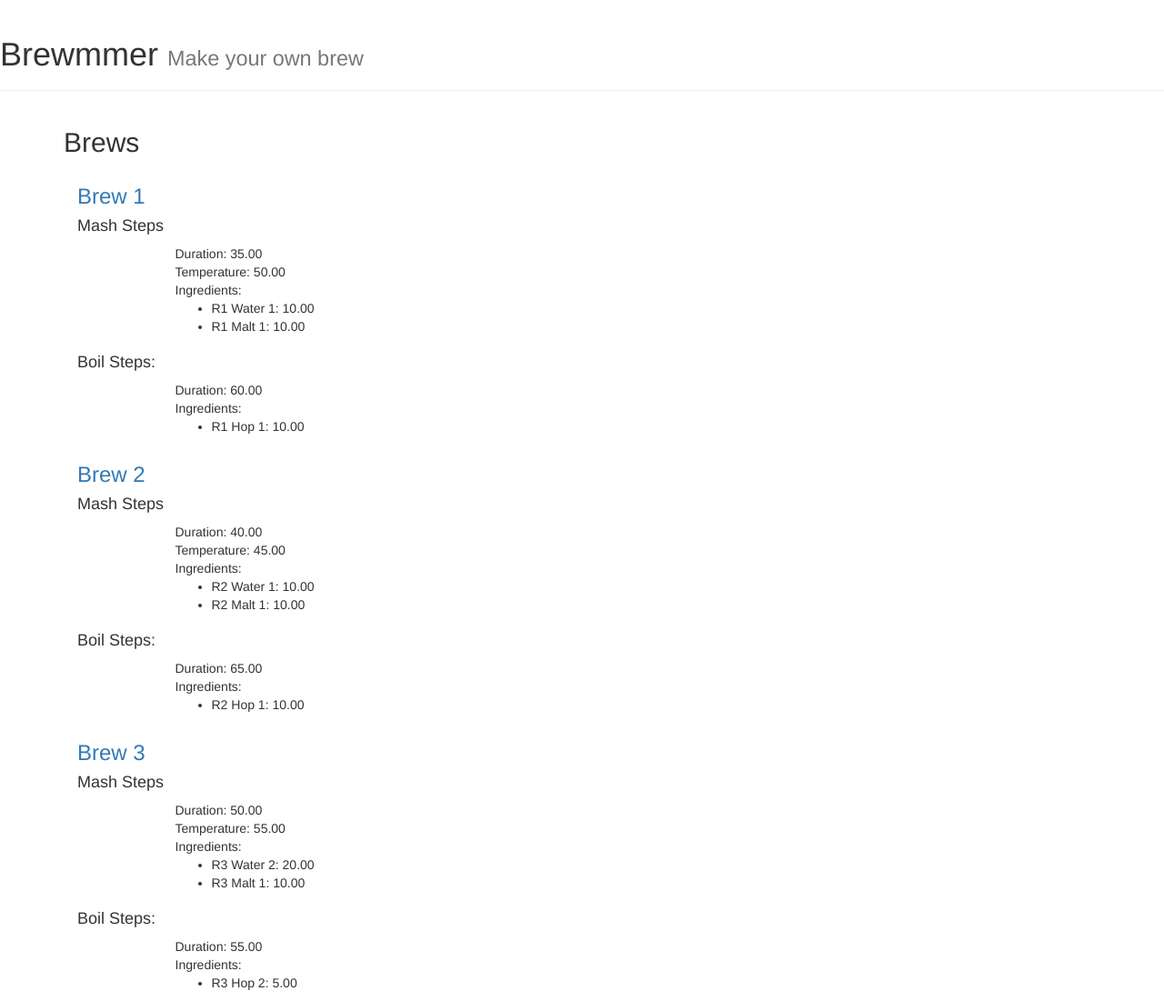
After one commit to brewm/brewmmer-django, a Django app: page /brew/list/ in a window 1280 px wide. The commit adds this page. Shown: the whole page at 91% size. Run offline with Django 3.2, Linux system fonts and the light colour scheme; data comes from the database, SQL or seed files in the repository; some libraries are stand-ins or nearby versions.

Commit message:
basic rendering for list and details of brews

```diff
--- a/brewmmer/brew/models.py
+++ b/brewmmer/brew/models.py
@@ -12,57 +12,33 @@ class Brew(models.Model):
     name = models.CharField(max_length=200)
     recipe = models.ForeignKey(Recipe, on_delete=models.CASCADE)
     @property
-    def mash_step(self):
+    def mash_steps(self):
         return MashStep.objects.filter(brew=self)
     @property
-    def boil_step(self):
+    def boil_steps(self):
         return BoilStep.objects.filter(brew=self)
 
 class MashStep(models.Model):
     brew = models.ForeignKey(Brew, on_delete=models.CASCADE)
-    recipe = models.ForeignKey(Recipe, on_delete=models.CASCADE)
+    duration = models.DecimalField(max_digits=5, decimal_places=2)
     temperature = models.DecimalField(max_digits=5, decimal_places=2)
-    duration = models.DecimalField(max_digits=5, decimal_places=2)
     @property
-    def water(self):
-        return WaterIngredient.objects.filter(brew=self)
-    @property
-    def malt(self):
-        return MaltIngredient.objects.filter(brew=self)
+    def ingredients(self):
+        return MashIngredient.objects.filter(mash_step=self)
 
-class WaterIngredient(models.Model):
+class MashIngredient(models.Model):
     mash_step = models.ForeignKey(MashStep, on_delete=models.CASCADE)
-    recipe = models.ForeignKey(Recipe, on_delete=models.CASCADE)
-    water = ChainedForeignKey(
-        Water,
-        chained_field="recipe",
-        chained_model_field="recipe",
-        show_all=False,
-        auto_choose=True
-    )
-    water_volume = models.DecimalField(max_digits=5, decimal_places=2)
-
-class MaltIngredient(models.Model):
-    mash_step = models.ForeignKey(MashStep, on_delete=models.CASCADE)
-    recipe = models.ForeignKey(Recipe, on_delete=models.CASCADE)
-    Malt = ChainedForeignKey(
-        Malt,
-        chained_field="recipe",
-        chained_model_field="recipe",
-        show_all=False,
-        auto_choose=True
-    )
-    malt_weight = models.DecimalField(max_digits=5, decimal_places=2)
+    name =  models.CharField(max_length=200)
+    amount = models.DecimalField(max_digits=5, decimal_places=2)
 
 class BoilStep(models.Model):
     brew = models.ForeignKey(Brew, on_delete=models.CASCADE)
-    recipe = models.ForeignKey(Recipe, on_delete=models.CASCADE)
-    hop = ChainedForeignKey(
-        Hop,
-        chained_field="recipe",
-        chained_model_field="recipe",
-        show_all=False,
-        auto_choose=True
-    )
-    hop_weight = models.DecimalField(max_digits=5, decimal_places=2)
     duration = models.DecimalField(max_digits=5, decimal_places=2)
+    @property
+    def ingredients(self):
+        return BoilIngredient.objects.filter(boil_step=self)
+
+class BoilIngredient(models.Model):
+    boil_step = models.ForeignKey(BoilStep, on_delete=models.CASCADE)
+    name =  models.CharField(max_length=200)
+    amount = models.DecimalField(max_digits=5, decimal_places=2)
--- a/brewmmer/brew/templates/brew/base.html
+++ b/brewmmer/brew/templates/brew/base.html
@@ -4,7 +4,7 @@
 {% bootstrap_messages %}
 
 <div class="page-header">
-  <h1>Brewmmer <small>Make your brew</small></h1>
+  <h1>Brewmmer <small>Make your own brew</small></h1>
 </div>
 
 <div class="container">
--- /dev/null
+++ b/brewmmer/brew/templates/brew/list.html
@@ -0,0 +1,46 @@
+{% extends "brew/base.html" %}
+
+{% load bootstrap3 %}
+
+{% block content %}
+{% block title %}<h2>Brews</h2>{% endblock %}
+{% if brew_list %}
+	{% for brew in brew_list %}
+    	<div class="col-md-12">
+    		<h3><a href="/brew/{{ brew.id }}">{{ brew.name }}</a></h3>
+        	<h4>Mash Steps</h4>
+        	{% for mash_step in brew.mash_steps %}
+ 	 	      	<div class="col-md-12 col-md-offset-1">
+	 	 	      	Duration: {{ mash_step.duration }}<br />
+	 	 	      	Temperature: {{ mash_step.temperature }}<br />
+	 	 	      	Ingredients: <br />
+	 	 	      	<ul>
+		 	 	      	{% for ingredient in mash_step.ingredients %}
+			 	 	      	<li>{{ ingredient.name }}: {{ ingredient.amount }}</li>
+			        	{% endfor %}
+		        	</ul>
+		       	</div>
+        	{% endfor %}
+        </div>
+        <div class="col-md-12">
+        	{% for boil_step in brew.boil_steps %}
+ 	 	      	<h4>Boil Steps:</h4>
+ 	 	      	{% for boil_step in brew.boil_steps %}
+	 	 	      	<div class="col-md-12 col-md-offset-1">
+		 	 	      	Duration: {{ boil_step.duration }}<br />
+		 	 	      	Ingredients: <br />
+		 	 	      	<ul>
+			 	 	      	{% for ingredient in boil_step.ingredients %}
+				 	 	      	<li>{{ ingredient.name }}: {{ ingredient.amount }}</li>
+				        	{% endfor %}
+			        	</ul>
+			       	</div>
+        	{% endfor %}
+        	{% endfor %}
+        </div>
+    {% endfor %}
+{% else %}
+    <p>No brews are available.</p>
+{% endif %}
+
+{% endblock %}
--- a/brewmmer/brew/urls.py
+++ b/brewmmer/brew/urls.py
@@ -6,4 +6,6 @@ urlpatterns = [
     url(r'^$', views.index, name='index'),
     url(r'^create/$', views.create, name='create'),
     url(r'^api/$', views.api, name='api'),
+    url(r'^list/$', views.list, name='list'),
+    url(r'^(?P<brew_id>[0-9]+)/$', views.api, name='api'),
 ]
--- a/brewmmer/brew/views.py
+++ b/brewmmer/brew/views.py
@@ -2,17 +2,80 @@ from django.http import HttpResponse
 
 from django.shortcuts import render
 
-from models import Brew
-from models import Recipe
-from forms import CreateForm
+from models import Brew, Recipe, BoilIngredient, BoilStep, MashIngredient, MashStep
+from forms import CreateForm, MashStepFormSet
+
+from django.http import HttpResponseRedirect
+from django.views.generic import CreateView
+
 
 def index(request):
   return HttpResponse("First view of Brew")
 
 def create(request):
-  return render(request, "brew/create.html", {"form":CreateForm})
+	create_form = CreateForm()
+  	return render(request, "brew/create.html", {"form":create_form})
 
-def api(request):
+def api(request, brew_id=None):
   if request.method == "POST":
-    Brew.objects.create(name=request.POST['brew_name'], recipe=Recipe.objects.get(name=request.POST['recipe']))
+    brew = Brew.objects.create(name=request.POST['brew_name'], recipe=Recipe.objects.get(name=request.POST['recipe']))
+
+    mash_step = MashStep.objects.create(brew=brew, duration=request.POST['mash_duration'], temperature=request.POST['temperature'])
+
+    water_ing = MashIngredient.objects.create(mash_step=mash_step, name=request.POST['water'], amount=request.POST['water_volume'])
+    malt_ing = MashIngredient.objects.create(mash_step=mash_step, name=request.POST['malt'], amount=request.POST['malt_weight'])
+
+    boil_step = BoilStep.objects.create(brew=brew, duration=request.POST['boil_duration'])
+    hop_ing = BoilIngredient.objects.create(boil_step=boil_step, name=request.POST['hop'], amount=request.POST['hop_weight'])
     return HttpResponse("SUCCESS")
+  if request.method == "GET":
+    try:
+      brew = Brew.objects.get(id=brew_id)
+      return render(request, "brew/details.html", {"brew":brew})
+    except Brew.DoesNotExist:
+      return HttpResponse("No brew found with this ID: %s" % brew_id)
+
+
+def list(request):
+  brews = Brew.objects.all()
+  return render(request, "brew/list.html", {"brew_list":brews})
+
+
+#class BrewCreateView(CreateView):
+#	template_name = 'brew_add.html'
+#	model = Brew
+#	form_class = CreateForm
+#	success_url = 'success/'
+#
+#	def get(self, request, *args, **kwargs):
+#		self.object = None
+#		form_class = self.get_form_class()
+#		form = self.get_form(form_class)
+#		mashstep_form = MashStepFormSet()
+#		return self.render_to_response(self.get_context_data(form=form, mashstep_form=mashstep_form))
+#
+#	def post(self, request, *args, **kwargs):
+#		self.object = None
+#		form_class = self.get_form_class()
+#		form = self.get_form(form_class)
+#		mashstep_form = MashStepFormSet(self.request.POST)
+#		if (form.is_valid() and mashstep_form.is_valid()):
+#			return self.form_valid(form, mashstep_form)
+#		else:
+#			return self.form_invalid(form, mashstep_form)
+#
+#	def form_valid(self, form, mashstep_form):
+#		self.object = form.save()
+#		mashstep_form.instance = self.object
+#		mashstep_form.save()
+#		return HttpResponseRedirect(self.get_success_url())
+#
+#	def form_invalid(self, form, mashstep_form):
+#		return self.render_to_response(
+#			self.get_context_data(form=form,
+#				mashstep_form=mashstep_form))
+#
+#
+#
+#
+#
--- a/brewmmer/brewmmer/settings.py
+++ b/brewmmer/brewmmer/settings.py
@@ -40,8 +40,7 @@ INSTALLED_APPS = [
     'django.contrib.messages',
     'django.contrib.staticfiles',
     'bootstrap3',
-    'smart_selects',
-    'nested_admin',
+    'bootstrapform',
 ]
 
 MIDDLEWARE_CLASSES = [
--- a/brewmmer/brewmmer/urls.py
+++ b/brewmmer/brewmmer/urls.py
@@ -20,6 +20,4 @@ urlpatterns = [
     url(r'^recipes/', include('recipes.urls')),
     url(r'^brew/', include('brew.urls')),
     url(r'^admin/', admin.site.urls),
-    url(r'^chaining/', include('smart_selects.urls')),
-    url(r'^nested_admin/', include('nested_admin.urls')),
 ]
```
Also changed, not shown: brewmmer/brew/admin.py (+2 -21 lines), brewmmer/brew/forms.py (+26 -1 lines), brewmmer/brew/templates/brew/create.html (+8 -5 lines), brewmmer/brew/templates/brew/details.html (added, +39 -0 lines), brewmmer/brew/migrations/0001_initial.py, brewmmer/db.sqlite3, brewmmer/recipes/migrations/0001_initial.py.
